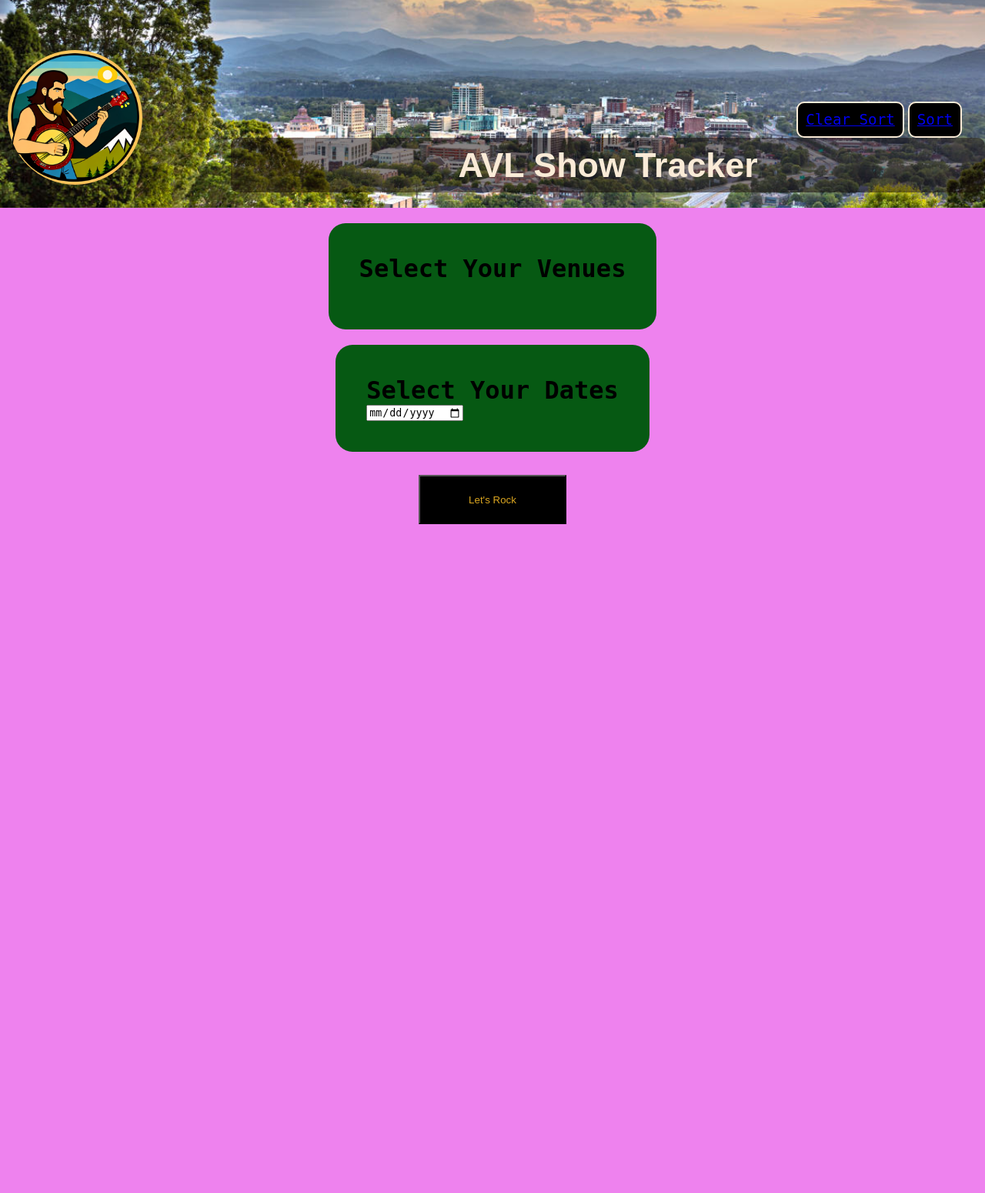
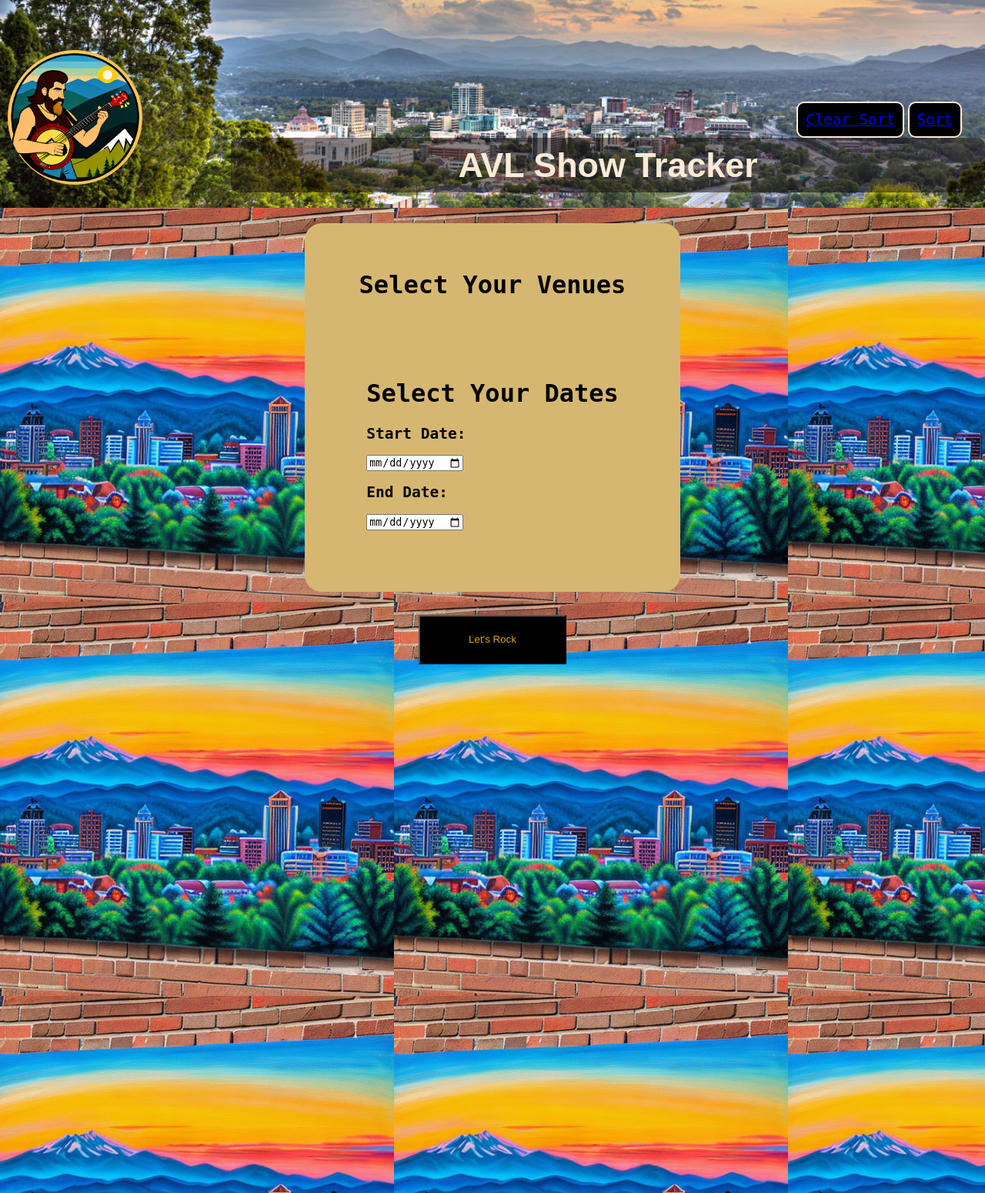
Before and after one commit to leerobertdyer/VAVL, a Flask app: page /sort in a window 1280 px wide. Shown: the whole page at 77% size. Run offline with Flask 3, Linux system fonts and the light colour scheme; data that the repository does not hold is empty.

Commit message:
fuck you js dates!

```diff
--- a/app/routes.py
+++ b/app/routes.py
@@ -33,57 +33,28 @@ def home():
 
 @app.route('/sort')
 def sort():
+    currentDate = datetime.now().date()
+    print(currentDate)
     venues = Event.query.distinct(Event.venue).with_entities(Event.venue).all()
     venues = [venue[0] for venue in venues]
-    return render_template('sort.html', venues=venues)
+    finalDate = Event.query.filter(Event.show_date >= currentDate).order_by(Event.show_date.desc()).first()
+    return render_template('sort.html', venues=venues, currentDate=currentDate, finalDate=finalDate)
 
 @app.route('/sorted')
 def sorted():
     selectedVenues = request.args.getlist('venue')
     startDate = request.args.get('start')
     endDate = request.args.get('end')
-    query = Event.query.filter(Event.venue.in_(selectedVenues))
+    query = Event.query
+    if selectedVenues:
+        query.filter(Event.venue.in_(selectedVenues))
     if startDate:
+        print('start Date: ', startDate)
         query = query.filter(Event.show_date >= startDate)
     if endDate:
+        print('end Date: ', endDate)
         query = query.filter(Event.show_date <= endDate)
     query = query.order_by(Event.show_date).all()
     events = helper(query)
     lastDate = events[0]
     return render_template('home.html', events=events, lastDate=lastDate)
-
-
-@app.route('/sort-by-eagle')
-def eagleSort():
-    e = Event.query.filter_by(venue='Grey Eagle').all()
-    lastDate = e[0].show_date
-    events = helper(e)
-    return render_template('home.html', events=events, lastDate=lastDate)
-
-@app.route('/sort-by-peel')
-def peelSort():
-    e = Event.query.filter_by(venue='Orange Peel').all()
-    lastDate = e[0].show_date
-    events = helper(e)
-    return render_template('home.html', events=events, lastDate=lastDate)
-
-@app.route('/sort-by-rabbit')
-def rabbitSort():
-    e = Event.query.filter_by(venue='Rabbit Rabbit').all()
-    lastDate = e[0].show_date
-    events = helper(e)
-    return render_template('home.html', events=events, lastDate=lastDate)
-
-@app.route('/sort-by-salvage')
-def salvageSort():
-    e = Event.query.filter_by(venue='Salvage Station').all()
-    lastDate = e[0].show_date
-    events = helper(e)
-    return render_template('home.html', events=events, lastDate=lastDate)
-
-@app.route('/sort-by-cherokee')
-def cherokeeSort():
-    e = Event.query.filter_by(venue='Harrah\'s Cherokee').all()
-    lastDate = e[0].show_date
-    events = helper(e)
-    return render_template('home.html', events=events, lastDate=lastDate)
--- a/app/static/main.js
+++ b/app/static/main.js
@@ -28,6 +28,8 @@ const getEvents = async () => {
 
 //sort handler
 let sortedVenues = []
+let startDate = ''
+let endDate = ''
 document.addEventListener('DOMContentLoaded', () => {
     const venueList = document.querySelectorAll('.venueList');
 
@@ -47,6 +49,18 @@ document.addEventListener('DOMContentLoaded', () => {
     });
 });
 
+const startDateSelector = document.getElementById('startDateSelector')
+const endDateSelector = document.getElementById('endDateSelector')
+startDateSelector.addEventListener('change', (event) => {
+    const inputDate = new Date(event.target.value)
+    startDate = inputDate.toLocaleDateString('en-US', { month: 'long', day: 'numeric', year: 'numeric' });
+})
+
+endDateSelector.addEventListener('change', (event) => {
+    const inputDate = new Date(event.target.value)
+    endDate = inputDate.toLocaleDateString('en-US', { month: 'long', day: 'numeric', year: 'numeric' });
+})
+
 const submitSort = document.getElementById('submitSort');
 submitSort.addEventListener('click', () => fetchSort(sortedVenues))
 
@@ -55,9 +69,15 @@ const fetchSort = (datesVenues) => {
     for (venue of datesVenues){
         params += "venue=" + venue.replace(/\s+/g, '+') + "&"
     }
+    if (startDate.length > 0){
+        console.log('js start: ', startDate);
+        params += "start=" + startDate + "&"
+    } if (endDate.length > 0) {
+        console.log('js end: ', endDate);
+        params += "end=" + endDate
+    }
     url = `http://127.0.0.1:5000/sorted?${params}`
-    window.location.href = url
-
+    // window.location.href = url
 }
 
 
--- a/app/static/styles/sort.css
+++ b/app/static/styles/sort.css
@@ -1,5 +1,5 @@
 .mainSortDiv {
-    background-color: violet;
+    background-image: url('../images/avlBackdrop.jpeg');
     width: 100vw;
     height: 100vw;
     margin: 0;
@@ -8,15 +8,22 @@
     align-items: center;
 }
 
+.topSortDiv {
+    display: flex;
+    flex-wrap: wrap;
+    justify-content: center;
+    align-items: center;
+    width: 100%;
+}
 .sortSelectorDiv {
-    background-color: rgb(6, 89, 19);
+    background-color: rgb(213, 183, 113);
     padding: 40px;
     border-radius: 22px;
     margin-top: 20px;
 }
 
 .selectVenue {
-    margin:0 auto;
+    width: 100%;
     text-align: center;
     font-size: 2.5vw;
 }
@@ -30,7 +37,6 @@
     gap: 20px;
     padding: 20px 0 0 0;
 }
-
 
 li {
     list-style: none;
--- a/app/templates/sort.html
+++ b/app/templates/sort.html
@@ -9,6 +9,7 @@
 {% block content %}
 <div class="mainSortDiv">
     <div class="sortSelectorDiv">
+        <div class="topSortDiv">
             <h1 class="selectVenue">Select Your Venues</h1>
             <ul class="ulist">
                 {% for v in venues %}
@@ -18,7 +19,11 @@
         </div>
         <div class="sortSelectorDiv">
             <h1 class="selectVenue">Select Your Dates</h1>
-        <input type="date">
+            <h2>Start Date:</h2>
+            <input type="date" id="startDateSelector" min="{{ currentDate }}">
+            <h2>End Date:</h2>
+            <input type="date" id="endDateSelector" max="{{ finalDate }}">
+        </div>
     </div>
     <button id="submitSort" class="submitSort">Let's Rock</button>
 </div>
```
Lines whose indentation alone changed are shown as unchanged.
